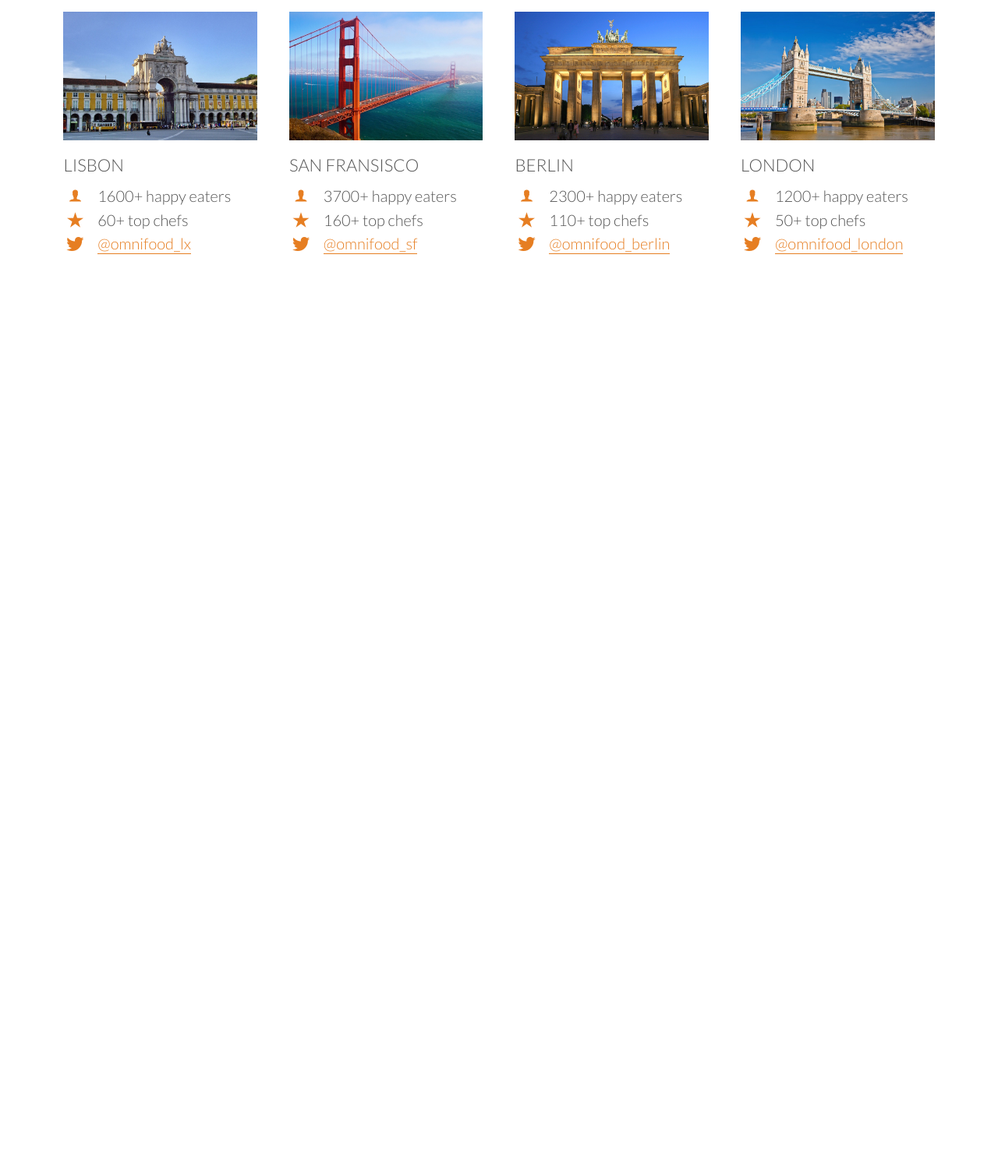
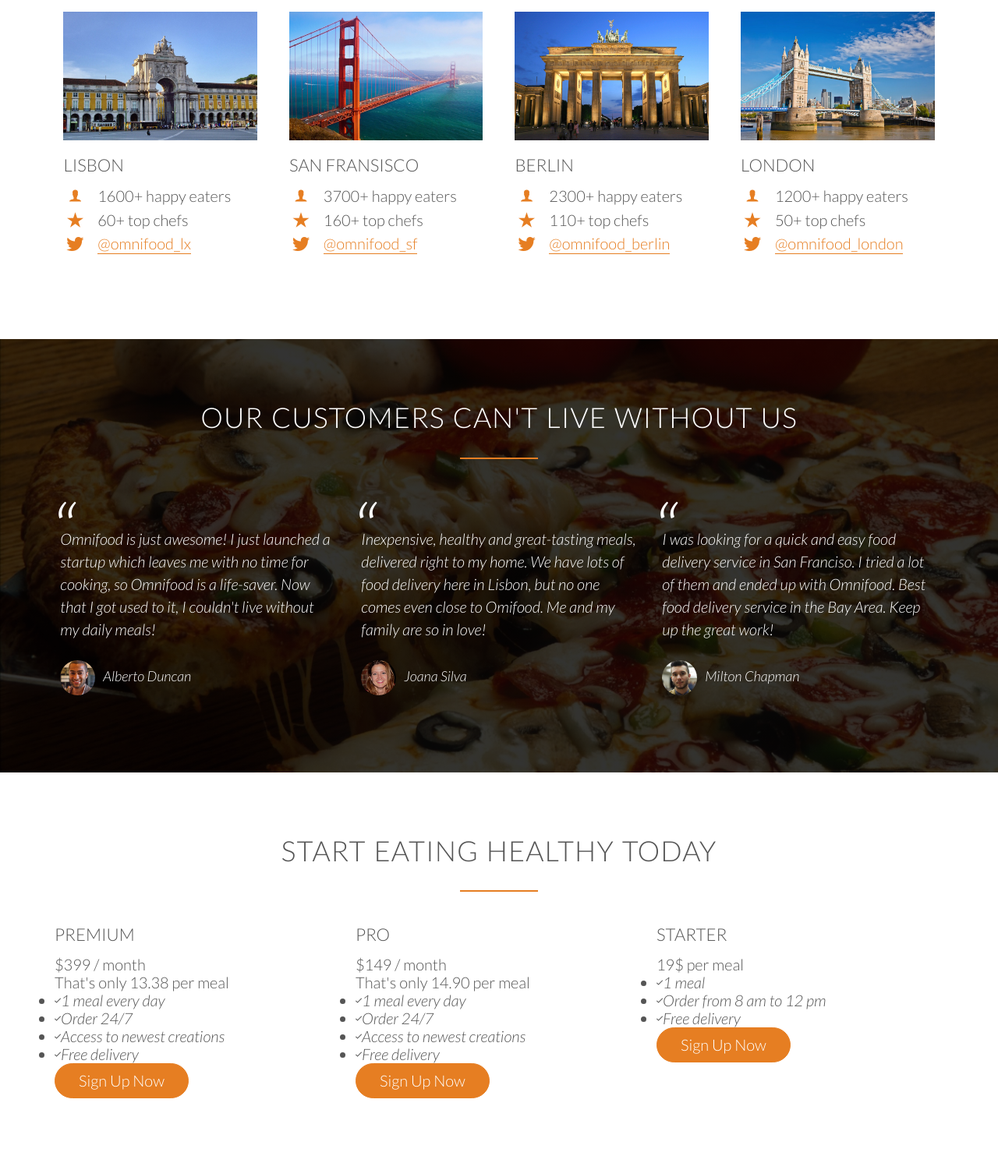
Before and after one commit to forsonem/omnifood, a plain HTML site: page index.html in a window 1280 px wide. Shown: the part 2930-4431 px from the top of the page at 78% size. Before the commit the page ends 3365 px from the top, so only its background shows below. Drawn offline with Linux system fonts and the light colour scheme; files whose address does not match are found by name.

Commit message:
testimonilas complete

```diff
--- a/index.html
+++ b/index.html
@@ -209,8 +209,102 @@
                 </div>
             </div>
         </div>
+    </section>
+
+    <section class="section-testimonials">
+        <div class="row">
+            <h2>Our customers can't live without us</h2>
+        </div>
+        <div class="row">
+            <div class="col span-1-of-3">
+                <blockquote>
+                    Omnifood is just awesome! I just launched a startup which leaves me with no time for cooking, so Omnifood is a life-saver. Now that I got used to it, I couldn't live without my daily meals!
+                    <cite><img src="resources\img\customer-1.jpg">Alberto Duncan</cite>
+                </blockquote>
+            </div>
+            <div class="col span-1-of-3">
+                <blockquote>
+                    Inexpensive, healthy and great-tasting meals, delivered right to my home. We have lots of food delivery here in Lisbon, but no one comes even close to Omifood. Me and my family are so in love!
+                    <cite><img src="resources\img\customer-2.jpg">Joana Silva</cite>
+                </blockquote>
+            </div>
+            <div class="col span-1-of-3">
+                <blockquote>
+                    I was looking for a quick and easy food delivery service in San Franciso. I tried a lot of them and ended up with Omnifood. Best food delivery service in the Bay Area. Keep up the great work!
+                    <cite><img src="resources\img\customer-3.jpg">Milton Chapman</cite>
+                </blockquote>
+            </div>
+        </div>
+    </section>
+
+    <section class="section-plans">
+        <div class="row">
+            <h2>Start eating healthy today</h2>
+        </div>
+        <div class="row">
+            <div class="col span-1-of-3">
+                <div class="plan-box">
+                    <div>
+                        <h3>Premium</h3>
+                        <p class="plan-price">$399 / month</p>
+                        <p class="plan-price-meal">That's only 13.38 per meal</p>
+                    </div>
+                    <div>
+                        <ul>
+                            <li><i class="ion-ios-checkmark-empty">1 meal every day</i></li>
+                            <li><i class="ion-ios-checkmark-empty">Order 24/7</i></li>
+                            <li><i class="ion-ios-checkmark-empty">Access to newest creations</i></li>
+                            <li><i class="ion-ios-checkmark-empty">Free delivery</i></li>
+                        </ul>
+                    </div>
+                    <div>
+                        <a href="#" class="btn btn-full">Sign Up Now</a>
+
+                    </div>
+                </div>
+            </div>
+            <div class="col span-1-of-3">
+                <div class="plan-box">
+                    <div>
+                        <h3>Pro</h3>
+                        <p class="plan-price">$149 / month</p>
+                        <p class="plan-price-meal">That's only 14.90 per meal</p>
+                    </div>
+                    <div>
+                        <ul>
+                            <li><i class="ion-ios-checkmark-empty">1 meal every day</i></li>
+                            <li><i class="ion-ios-checkmark-empty">Order 24/7</i></li>
+                            <li><i class="ion-ios-checkmark-empty">Access to newest creations</i></li>
+                            <li><i class="ion-ios-checkmark-empty">Free delivery</i></li>
+                        </ul>
+                    </div>
+                    <div>
+                        <a href="#" class="btn btn-full">Sign Up Now</a>
+
+                    </div>
+                </div>
+            </div>
+            <div class="col span-1-of-3">
+                <div class="plan-box">
+                    <div>
+                        <h3>Starter</h3>
+                        <p class="plan-price">19$ per meal</p>
+                    </div>
+                    <div>
+                        <ul>
+                            <li><i class="ion-ios-checkmark-empty">1 meal</i></li>
+                            <li><i class="ion-ios-checkmark-empty">Order from 8 am to 12 pm</i></li>
+                            <li><i class="ion-ios-checkmark-empty">Free delivery</i></li>
+                        </ul>
+                    </div>
+                    <div>
+                        <a href="#" class="btn btn-full">Sign Up Now</a>
+
+                    </div>
+                </div>
+            </div>
+        </div>
 
     </section>
 </body>
-
 </html>
--- a/resources/css/style.css
+++ b/resources/css/style.css
@@ -199,6 +199,7 @@
     background-size: cover;
     background-position: center;
     height: 100vh;
+    background-attachment: fixed;
 
 }
 .hero-text-box{
@@ -331,7 +332,7 @@
 }
 
 /* ---------------------------------------------------------------- */
-/* Cities */
+/* CITIES */
 /* ---------------------------------------------------------------- */
 
 .box img{
@@ -346,3 +347,45 @@
 .btn-app:visited{
     border-bottom: 0;
 }
+
+/* ---------------------------------------------------------------- */
+/* TESTIMONIALS */
+/* ---------------------------------------------------------------- */
+
+.section-testimonials{
+    background-image: linear-gradient(rgba(0, 0, 0, 0.8), rgba(0, 0, 0, 0.8)), url(img/back-customers.jpg);
+    background-size: cover;
+    background-position: center;
+    color: #fff;
+    background-attachment: fixed;
+
+}
+blockquote{
+    padding: 2%;
+    font-style: italic;
+    line-height: 145%;
+    position: relative;
+    margin-top: 40px;
+}
+cite{
+    font-size: 90%;
+    margin-top: 25px;
+    display: block;
+}
+blockquote::before{
+    content:"\201C";
+    display: block;
+    font-size: 500%;
+    position: absolute;
+    top:-5px;
+    left:-5px;
+
+}
+
+cite img{
+    height: 45px;
+    border-radius: 50%;
+    margin-right: 10px;
+    vertical-align: middle;
+
+}
```
Also changed, not shown: resources/css/img/back-customers.jpg (renamed from Omnifood-Contents/Omnifood Contents/back-customers.jpg), resources/img/back-customers.jpg (deleted).
